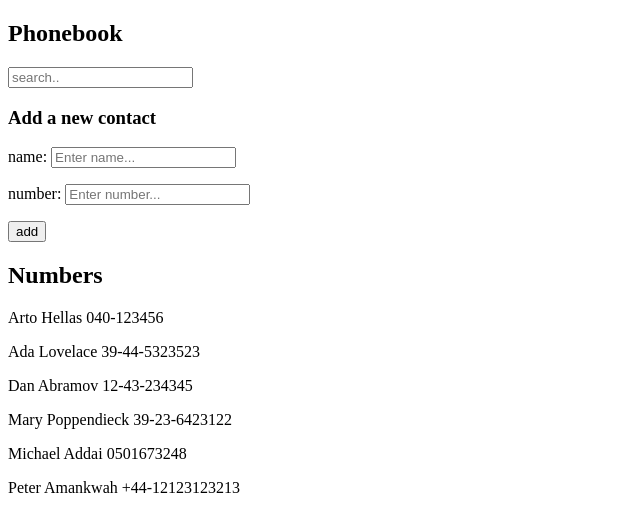
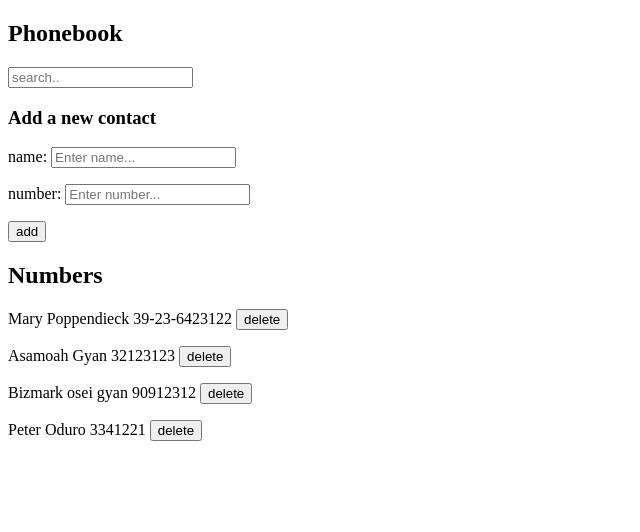
Before and after one commit to mkdirwilson/Full_Stack_Open, a React (Create React App) app in the folder part2/phonebook/: page / in a window 1280 px wide. Shown: the top 532 px of the page, without its empty margins (0-640 px from the left). Built offline with nearby package versions, Linux system fonts and the light colour scheme; data requests are answered from the project's data file.

Commit message:
complete Exercise 2.14

```diff
--- a/part2/phonebook/db.json
+++ b/part2/phonebook/db.json
@@ -1,34 +1,24 @@
 {
   "persons": [
-    {
-      "name": "Arto Hellas",
-      "number": "040-123456",
-      "id": 1
-    },
-    {
-      "name": "Ada Lovelace",
-      "number": "39-44-5323523",
-      "id": 2
-    },
-    {
-      "name": "Dan Abramov",
-      "number": "12-43-234345",
-      "id": 3
-    },
     {
       "name": "Mary Poppendieck",
       "number": "39-23-6423122",
       "id": 4
     },
     {
-      "name": "Michael Addai",
-      "number": "0501673248",
-      "id": 5
+      "name": "Asamoah Gyan ",
+      "number": "32123123",
+      "id": 2
     },
     {
-      "name": "Peter Amankwah",
-      "number": "+44-12123123213",
-      "id": 6
+      "name": "Bizmark osei gyan ",
+      "number": "90912312",
+      "id": 3
+    },
+    {
+      "name": "Peter Oduro",
+      "number": "3341221",
+      "id": 5
     }
   ]
 }
--- a/part2/phonebook/src/App.js
+++ b/part2/phonebook/src/App.js
@@ -49,7 +49,6 @@ const App = ()=> {
 
       const newPerson = {name: newName,
         number: newNumber,
-        id: persons.length + 1
       }
 
       personServices
@@ -62,6 +61,17 @@ const App = ()=> {
     setNewName('')
     setNewNumber('')
 
+  }
+
+  const handleDeletePerson = (id) => {
+    personServices
+    .remove(id)
+    .then(()=>
+        setPersons(persons.filter(person=>person.id !== id))
+      )
+    .catch(error=>
+      console.log(error)
+      )
   }
 
 
@@ -78,7 +88,7 @@ const App = ()=> {
       <PersonForm addPerson={addPerson} newName={newName} handlePersonChange={handlePersonChange} newNumber={newNumber} handleNumberChange={handleNumberChange}/>
 
       <h2>Numbers</h2>
-      <Persons numbersToShow={numbersToShow}/>
+      <Persons numbersToShow={numbersToShow} handleDeletePerson={handleDeletePerson}/>
     </>
   )
 }
--- a/part2/phonebook/src/components/Persons.js
+++ b/part2/phonebook/src/components/Persons.js
@@ -1,12 +1,19 @@
 
-const Person = ({name, number}) => <p>{name} {number}</p>
+const Person = ({person, handleDeletePerson}) => {
+      return (
+        <p>
+          {person.name} {person.number} <button onClick={()=>handleDeletePerson(person.id)}>delete</button>
+        </p>
+      )
+
+    }
 
 
-const Persons = ({numbersToShow}) => {
+const Persons = ({numbersToShow, handleDeletePerson}) => {
   return (
     <>
       {numbersToShow.map((person)=>
-        <Person key={person.id} name={person.name} number={person.number}/>
+        <Person key={person.id} person={person} handleDeletePerson={handleDeletePerson}/>
       )}
     </>
   )
--- a/part2/phonebook/src/services/persons.js
+++ b/part2/phonebook/src/services/persons.js
@@ -14,4 +14,9 @@ const create = (newObject) => {
   return request.then(response => response.data)
 }
 
-export default { getAll, create }
+// delete selected data
+const remove = (id) =>{
+  return axios.delete(`${baseurl}/${id}`)
+}
+
+export default { getAll, create, remove }
```
